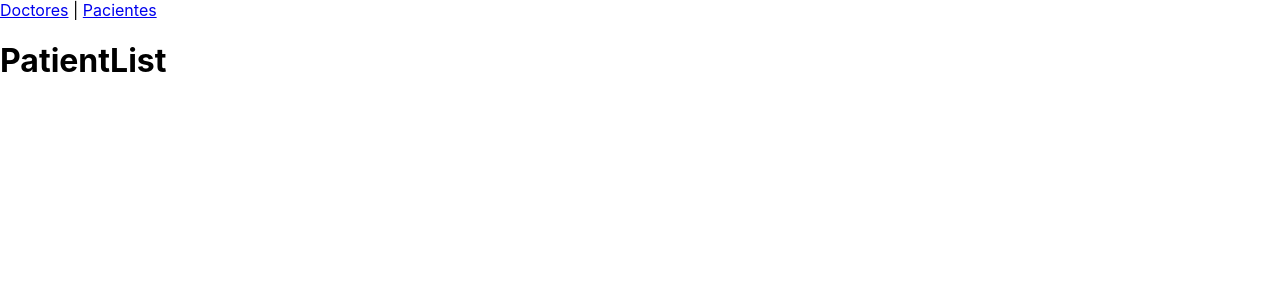
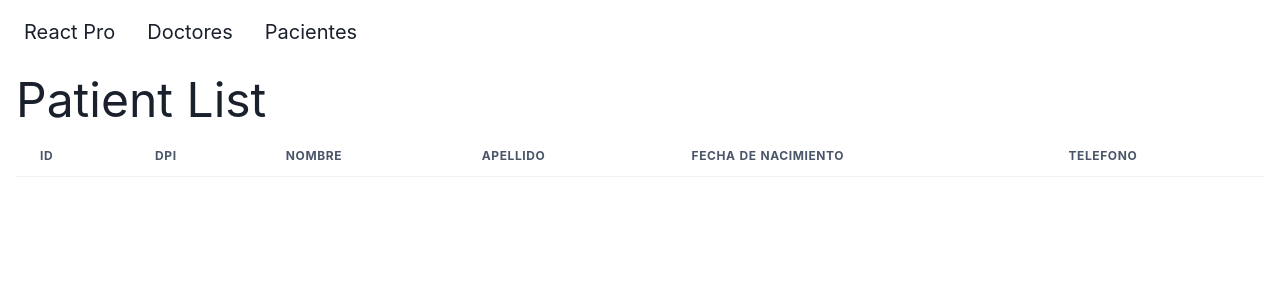
Before and after one commit to HLacan/react-hospital-project, a React (Create React App) app: page /patients in a window 1280 px wide. Shown: the top 300 px of the page. Built offline with nearby package versions, Linux system fonts and the light colour scheme.

Commit message:
Add header and doctor and patient list tables

```diff
--- a/src/App.js
+++ b/src/App.js
@@ -1,21 +1,24 @@
+import { ChakraProvider, Container } from '@chakra-ui/react';
 import DoctorList from 'pages/DoctorList';
+import Header from 'pages/Header';
 import HomePage from 'pages/HomePage';
 import PatientList from 'pages/PatientList';
-import { BrowserRouter as Router, Link, Route, Routes } from 'react-router-dom';
+import { BrowserRouter as Router, Route, Routes } from 'react-router-dom';
 
 export default function App() {
   return (
+    <ChakraProvider>
       <Router>
-      <div className="App">
-        <Link to="/doctors">Doctores</Link> |{" "}
-        <Link to="/patients">Pacientes</Link>
-      </div>
-
+        <Header/>
+        <Container maxW='container.xl'>
         <Routes>
           <Route path='/' element={<HomePage/>}/>
           <Route path='doctors' element={<DoctorList/>}/>
           <Route path='patients' element={<PatientList/>}/>
         </Routes>
+        </Container>
       </Router>
+    </ChakraProvider>
+
   );
 }
--- a/src/pages/DoctorList.jsx
+++ b/src/pages/DoctorList.jsx
@@ -1,3 +1,26 @@
+import { Table, TableContainer, Tbody, Text, Th, Thead, Tr } from "@chakra-ui/react"
+
 export default function DoctorList() {
-  return <h1>DoctorList</h1>
+  return (
+    <div>
+      <Text fontSize='5xl'>Doctor List</Text>
+
+      <TableContainer>
+        <Table variant='simple'>
+          <Thead>
+            <Tr>
+              <Th>Id</Th>
+              <Th>DPI</Th>
+              <Th>Nombre</Th>
+              <Th>Apellido</Th>
+              <Th>Telefono</Th>
+            </Tr>
+          </Thead>
+          <Tbody>
+
+          </Tbody>
+        </Table>
+      </TableContainer>
+    </div>
+  )
 }
--- /dev/null
+++ b/src/pages/Header.jsx
@@ -0,0 +1,34 @@
+import { Box, Flex, HStack, Link, Text } from "@chakra-ui/react";
+import { Link as ReachLink } from "react-router-dom";
+
+
+export default function Header(){
+  const linkProps = {
+    as: ReachLink,
+    px: 2,
+    py: 1,
+    rounded: 'md',
+    _hover: {
+      texDecoration: 'none',
+      bg: 'gray.200'
+    }
+  }
+
+  return (
+    <Box px={4}>
+      <Flex h={16} alignItems='center' justifyContent='space-between'>
+        <HStack as='nav' spacing={4} display={{base: 'none', md: 'flex'}}>
+          <Link to='/' {...linkProps}>
+            <Text fontSize='xl'>React Pro</Text>
+          </Link>
+          <Link to='doctors' {...linkProps}>
+            <Text fontSize='xl'>Doctores</Text>
+          </Link>
+          <Link to='patients' {...linkProps}>
+            <Text fontSize='xl'>Pacientes</Text>
+          </Link>
+        </HStack>
+      </Flex>
+    </Box>
+  )
+}
--- a/src/pages/PatientList.jsx
+++ b/src/pages/PatientList.jsx
@@ -1,3 +1,27 @@
+import { Table, TableContainer, Tbody, Text, Th, Thead, Tr } from "@chakra-ui/react"
+
 export default function PatientList() {
-  return <h1>PatientList</h1>
+  return (
+    <div>
+      <Text fontSize='5xl'>Patient List</Text>
+
+      <TableContainer>
+        <Table variant='simple'>
+          <Thead>
+            <Tr>
+              <Th>Id</Th>
+              <Th>DPI</Th>
+              <Th>Nombre</Th>
+              <Th>Apellido</Th>
+              <Th>Fecha de Nacimiento</Th>
+              <Th>Telefono</Th>
+            </Tr>
+          </Thead>
+          <Tbody>
+
+          </Tbody>
+        </Table>
+      </TableContainer>
+    </div>
+  )
 }
```
Lines whose indentation alone changed are shown as unchanged.
